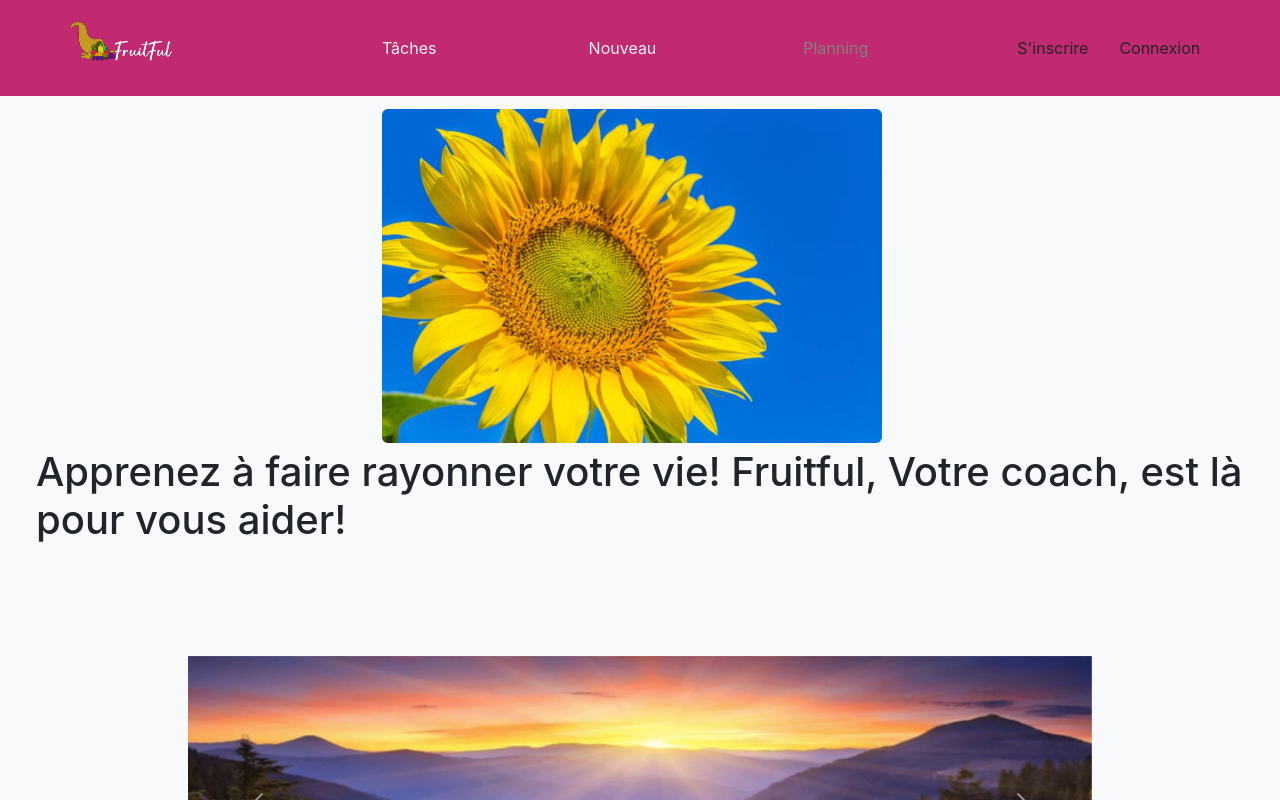
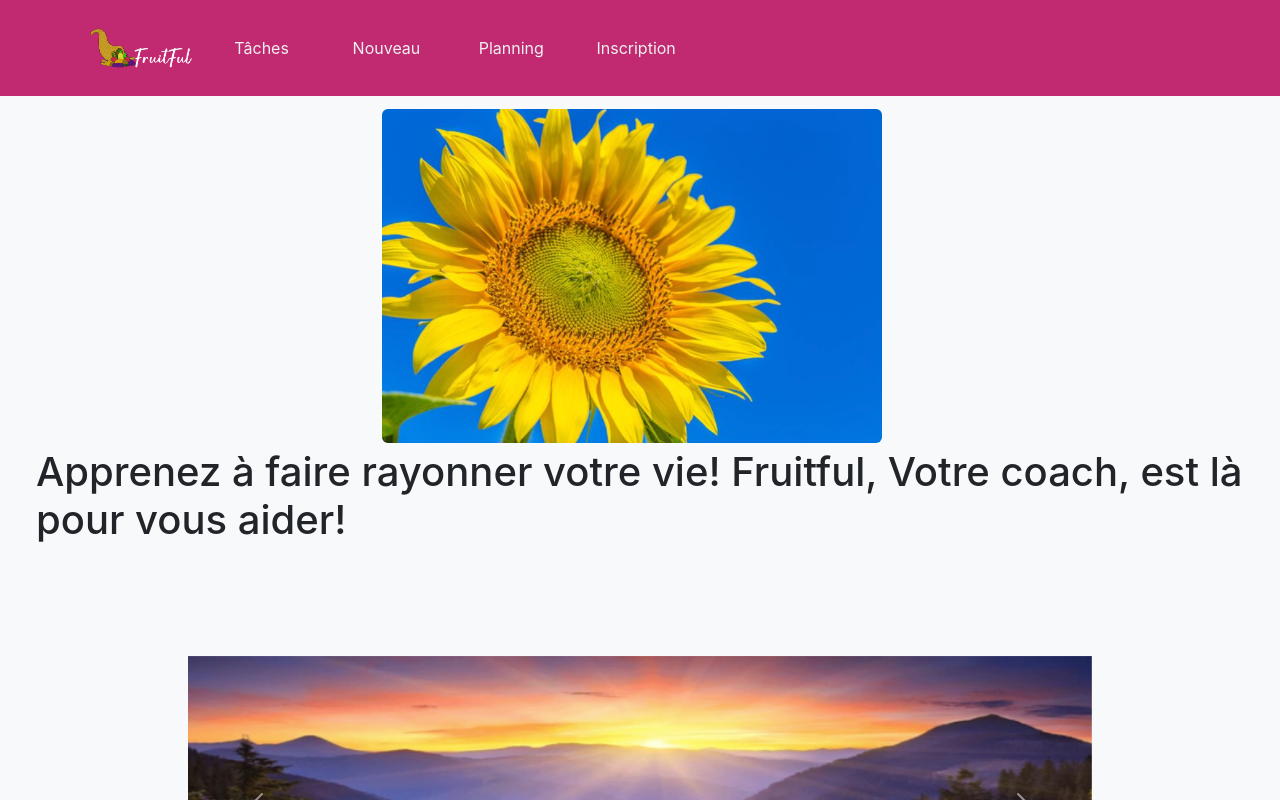
Before and after one commit to RomainVReco/fruitful-app, a React (Create React App) app: page / in a window 1280 px wide. Shown: the top 800 px of the page. Built offline with nearby package versions, Linux system fonts and the light colour scheme.

Commit message:
refonte header

```diff
--- a/src/components/header/Header.js
+++ b/src/components/header/Header.js
@@ -4,6 +4,10 @@ import { useState, useEffect } from "react";
 import logoComplet from '../../assets/header/logo-fruit-titre.png'
 import closeIcon from '../../assets/header/x-lg.svg'
 import menu from '../../assets/header/list.svg'
+import Container from 'react-bootstrap/Container';
+import Nav from 'react-bootstrap/Nav';
+import Navbar from 'react-bootstrap/Navbar';
+import NavDropdown from 'react-bootstrap/NavDropdown';
 import { gestionConnexion } from "../../_helpers/gestion.connexion";
 import '../../components/header/header-css.css'
 
@@ -17,18 +21,19 @@ function Header() {
   const [menuCloseIcon, setIcon] = useState(menu)
   const [menuConnexion, setMenuConnexion] = useState('')
 
+
   useEffect(() => {
     if (gestionConnexion.isLogged()) {
       setConnected(true)
     } else setConnected(false)
-  },[gestionConnexion.isLogged()])
+  }, [gestionConnexion.isLogged()])
 
   const handleClickMenu = () => {
-    console.log("handleClick", "isMenuOpen : "+isMenuOpen)
-    console.log("handleClick", "!isMenuOpen : "+!isMenuOpen)
+    console.log("handleClick", "isMenuOpen : " + isMenuOpen)
+    console.log("handleClick", "!isMenuOpen : " + !isMenuOpen)
     setMenuOpen(!isMenuOpen)
     setIcon(!isMenuOpen ? closeIcon : menu)
-    console.log("handleClick", "isMenuOpen : "+isMenuOpen)
+    console.log("handleClick", "isMenuOpen : " + isMenuOpen)
   }
 
   const handleLogout = () => {
@@ -36,39 +41,36 @@ function Header() {
     navigate("../pageAccueil")
   }
 
-  const blocConnexion = <>
-    <div className="wrapper-lienHeader d-flex" >
-      <div className="lienHeader">
-        <a href="../inscription" className="btn">S'inscrire</a>
-      </div>
-      <div className="lienHeader">
-        <a href="../login" className="btn">Connexion</a>
-      </div>
-    </div></>
+  return (
+    <div>
+<nav class="navbar navbar-expand-lg headerTop ">
+  <div class="container d-flex align-items-center justify-content-evenly">
+    <a class="navbar-brand mx-auto" href="/">
+      <img src={logoComplet} alt="logo fruitful" class="image-header"/>
+    </a>
+    <button class="navbar-toggler" type="button" data-bs-toggle="collapse" data-bs-target="#navbarSupportedContent" aria-controls="navbarSupportedContent" aria-expanded="false" aria-label="Toggle navigation">
+      <span class="navbar-toggler-icon"></span>
+    </button>
+    <div class="collapse navbar-collapse" id="navbarSupportedContent">
+    <ul className={`listeMenu show-content`}>
+          <Link className='liensNav' to="/estConnecte/listeTaches"><li className="lien">
+            Tâches</li></Link>
+          <Link className='liensNav' to="/estConnecte/creationTache"><li className="lien">
+            Nouveau</li></Link>
+          <Link className='liensNav' style={{ color: "grey" }} ><li className="lien" >
+            Planning</li></Link>
+            {isConnected ? <Link className='liensNav' to="/estConnecte/profil"><li className="lien">
+            Mon compte</li></Link> : <Link className='liensNav' to="/inscription" ><li className="lien" >
+            Inscription</li></Link>}
 
-  const estConnecte = <>
-    <div className="lienHeader icon-media">
-      <div className="dropwdown">
-        <a className="dropdown-toggle" role="button" data-bs-toggle="dropdown" aria-expanded="false">
-          <svg className='' xmlns="http://www.w3.org/2000/svg" width="24" height="24" fill="#FFF" class="bi bi-person-square" viewBox="0 0 16 16">
-            <path d="M11 6a3 3 0 1 1-6 0 3 3 0 0 1 6 0" />
-            <path d="M2 0a2 2 0 0 0-2 2v12a2 2 0 0 0 2 2h12a2 2 0 0 0 2-2V2a2 2 0 0 0-2-2zm12 1a1 1 0 0 1 1 1v12a1 1 0 0 1-1 1v-1c0-1-1-4-6-4s-6 3-6 4v1a1 1 0 0 1-1-1V2a1 1 0 0 1 1-1z" />
-          </svg>
-        </a>
-        <ul className="dropdown-menu">
-          <li><Link className="dropdown-item" to='/estConnecte/profil'>Mon profil</Link></li>
-          <li><Link className="dropdown-item" to='/estConnecte/bilan'>Mon bilan</Link></li>
-          <li><Link className="dropdown-item" to='/estConnecte/mesTaches'>Mes tâches</Link></li>
-          <li><Link className="dropdown-item" to='/estConnecte/pageInscriptionPremium'>Abonnement</Link></li>
-          <li style={{borderBottom:'1px solid #000', width:'100%', marginBottom:'5px', marginUp:'5px'}}></li>
-          <li><button href="#" className="dropdown-item" onClick={handleLogout}>Déconnexion</button></li>
+
         </ul>
-      </div>
     </div>
-  </>
+  </div>
+</nav>
 
-  return (
-
+  </div>
+/*
     <nav className="headerTop d-flex align-items-center">
       <div className="header-container" >
         <div>
@@ -77,28 +79,21 @@ function Header() {
           </Link>
         </div>
         <div ><img src={menuCloseIcon} className="menu-burger" onClick={handleClickMenu}></img></div>
-        <ul className="listeMenu show-content">
-        <Link className='liensNav' to="/estConnecte/listeTaches"><li className="lien">
+        <ul className={`listeMenu show-content`}>
+          <Link className='liensNav' to="/estConnecte/listeTaches"><li className="lien">
             Tâches</li></Link>
-          <li className="liensNav">
-            <Link className='lien' to="/estConnecte/creationTache">Nouveau</Link>
-          </li>
-          <li className="liensNav" >
-            <Link className='lien' style={{color:"grey"}} >Planning</Link>
-          </li>
+          <Link className='liensNav' to="/estConnecte/creationTache"><li className="lien">
+            Nouveau</li></Link>
+          <Link className='liensNav' style={{ color: "grey" }} ><li className="lien" >
+            Planning</li></Link>
+          <Link className={`liensNav ${isConnected ? 'd-none' : ''}`} to="/inscription" ><li className="lien" >
+            Inscription</li></Link>
+          <li className="liensNav"> {isConnected ? estConnecte : <a href="../login" className="lien line-connexion">Connexion</a>}</li>
         </ul>
-        {isConnected ? estConnecte : blocConnexion}
 
-        {/*
-        <div className="lienHeader">
-          <a href="#" className="btn">S'inscrire</a>
-        </div>
-        <div className="lienHeader">
-          <a href="#" className="btn">Connexion</a>
-        </div>
-        */}
       </div>
     </nav>
+    */
   );
 }
 
--- a/src/components/header/header-css.css
+++ b/src/components/header/header-css.css
@@ -58,16 +58,27 @@
 
   }
 
+  .wrapper-lienHeader{
+    padding: 0.5rem;
+  }
+
   .lienHeader {
     /* S'inscrire et connexion */
     text-align: center;
     align-self: center;
     margin-right: 5px;
-    border-radius: 1rem;
+    border-radius: 0.5rem !important;
+    height: 80%;
   }
 
   .lienHeader:hover {
     /* S'inscrire et connexion */
+    background-color: #C282A0;
+    color: #f1f1f1;;
+  }
+
+  .line-connexion:hover{
+    color: #f1f1f1;;
     background-color: #C282A0;
   }
 
--- a/src/pages/inscrit/CreationTache.js
+++ b/src/pages/inscrit/CreationTache.js
@@ -138,7 +138,7 @@ export default function CreationTache() {
 					method={handleChange} exemple={new Date().toLocaleDateString()} onClick={() => console.log('Clic')} />
 
 				<InputModalQuantity nomLabel={'Fréquence : '} id='frequence' method={handleChange}
-					titre={tache.frequence} periode='jours' minimum />
+					titre={tache.frequence} periode='jours' mini='1' max='7'/>
 
 				<div className='container'>
 					<div className='row'>
--- a/src/pages/inscrit/Profil.js
+++ b/src/pages/inscrit/Profil.js
@@ -206,6 +206,7 @@ export default function Profil() {
                 <option value="1">{profil[1]}</option>
                 <option value="2">{profil[2]}</option>
                 <option value="3">{profil[3]}</option>
+
             </select>
             <div>
                 <h6 className='profil-h6'>Mes informations</h6>
```
